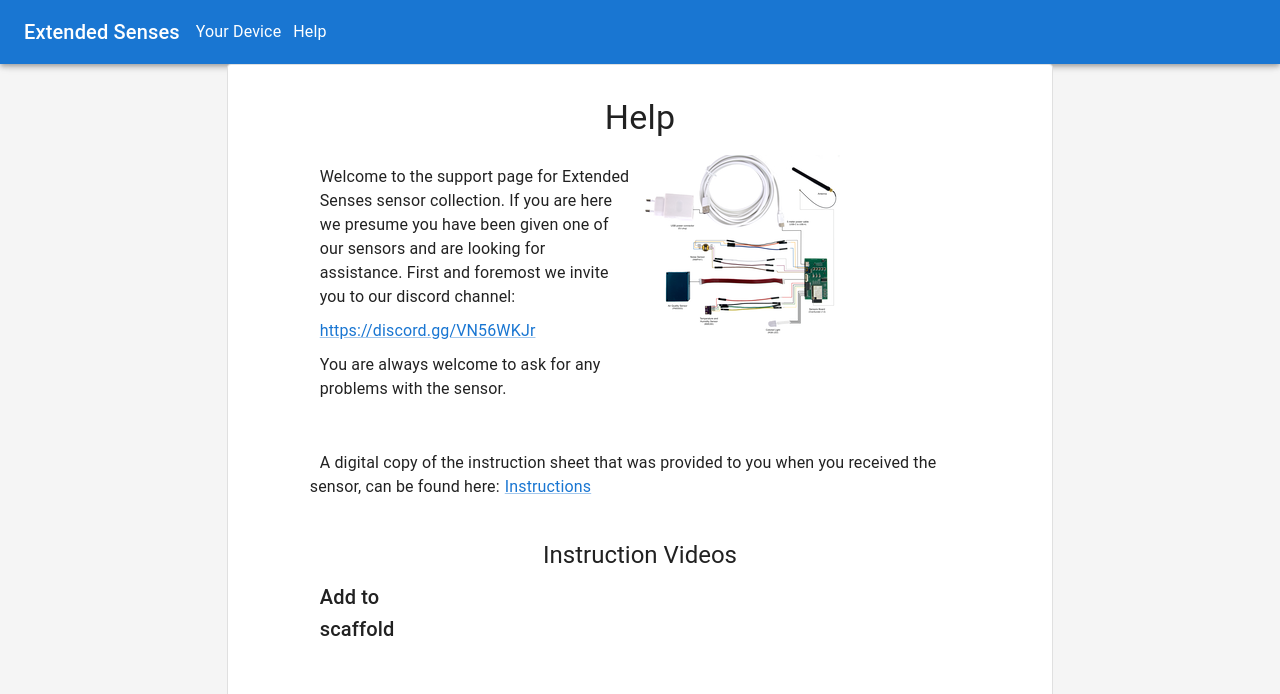
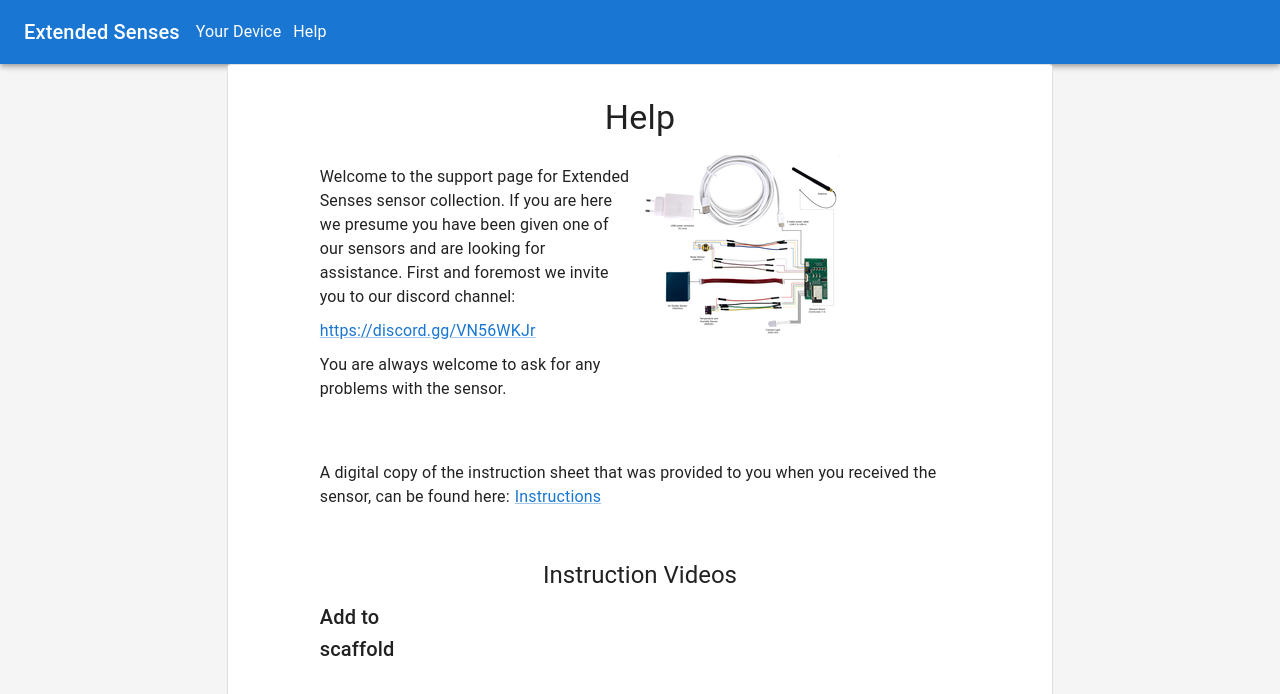
Before and after one commit to HealthyMindTech/oversundet-node, a React (Create React App) app: page /support in a window 1280 px wide. Shown: the top 694 px of the page. Built offline with nearby package versions, Linux system fonts and the light colour scheme.

Commit message:
Make text more aligned

```diff
--- a/src/SupportPage.jsx
+++ b/src/SupportPage.jsx
@@ -41,7 +41,7 @@
 
                    <Grid item xs={1} />
                    <Grid item xs={10}>
-                     <Typography variant="p" style={{margin: 10}}>
+                     <Typography component="p" variant="p" style={{ margin: 10 }}>
                        A digital copy of the instruction sheet that was provided to you when you received the sensor,
                        can be found here:
                        <Link target="_blank" style={{ margin: 5 }}
```
